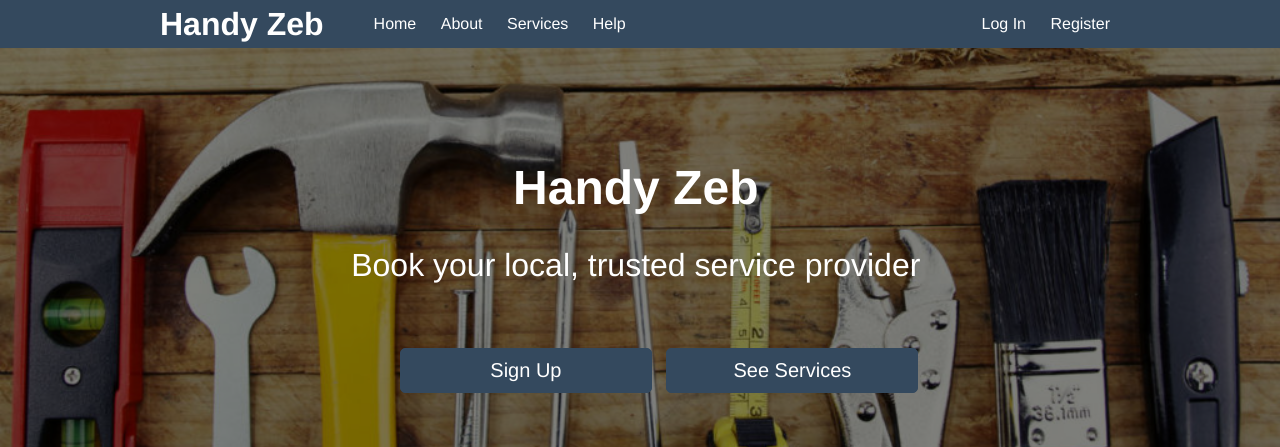
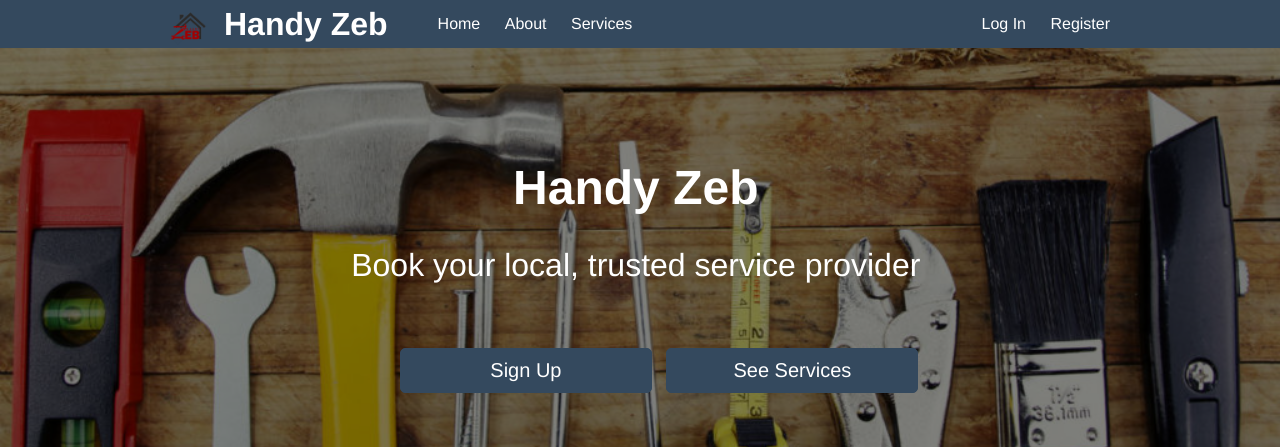
Before and after one commit to FrancescaSarmiento/HomeServicesApp, a PHP site: page / in a window 1280 px wide. Shown: the top 447 px of the page. Run offline with PHP 8.4, Linux system fonts and the light colour scheme.

Commit message:
added logo

```diff
--- a/landingpage/index.html
+++ b/landingpage/index.html
@@ -3,12 +3,15 @@
 <head>
 	<title>Handy Zeb | Service Provider  ( ͡° ͜ʖ ͡°)</title>
 	<meta name="viewport" content="width=device-width, initial-scale=1.0">
+	<link rel="icon" type="image" href="landingStyles/logo.png" />
 	<link rel="stylesheet" type="text/css" href="landingStyles/homeStyle.css" media="screen">
 </head>
 <body>
 	<header class="site-header" id="home">
 		<div class="headerRow">
 			<div class="headerContents">
+				<img src="landingStyles/logo.png" alt="logo">
+
 				<h1>Handy Zeb</h1>
 
 				<div class="headerContainer left">
@@ -16,7 +19,6 @@
 						<li><a href="#home">Home</a></li>
 						<li><a href="#about">About</a></li>
 						<li><a href="#popularServ">Services</a></li>
-						<li><a href="#help">Help</a></li>
 					</ul>
 				</div>
 				<div class="headerContainer right">
@@ -37,6 +39,7 @@
 		<div class="firstBanner">
 			<div class="overlay">
 				<div class="bannerHeader">
+
 					<h1>Handy Zeb</h1>
 					<p>Book your local, trusted service provider</p>
 
--- a/landingpage/landingStyles/homeStyle.css
+++ b/landingpage/landingStyles/homeStyle.css
@@ -6,6 +6,11 @@ html, body{
 }
 
 /**all header things**/
+
+.headerContents img{
+	float: left;
+	width: 4em;
+}
 
 .site-header{
 	height: 3em;
```
Also changed, not shown: landingpage/landingStyles/logo.png (added).
